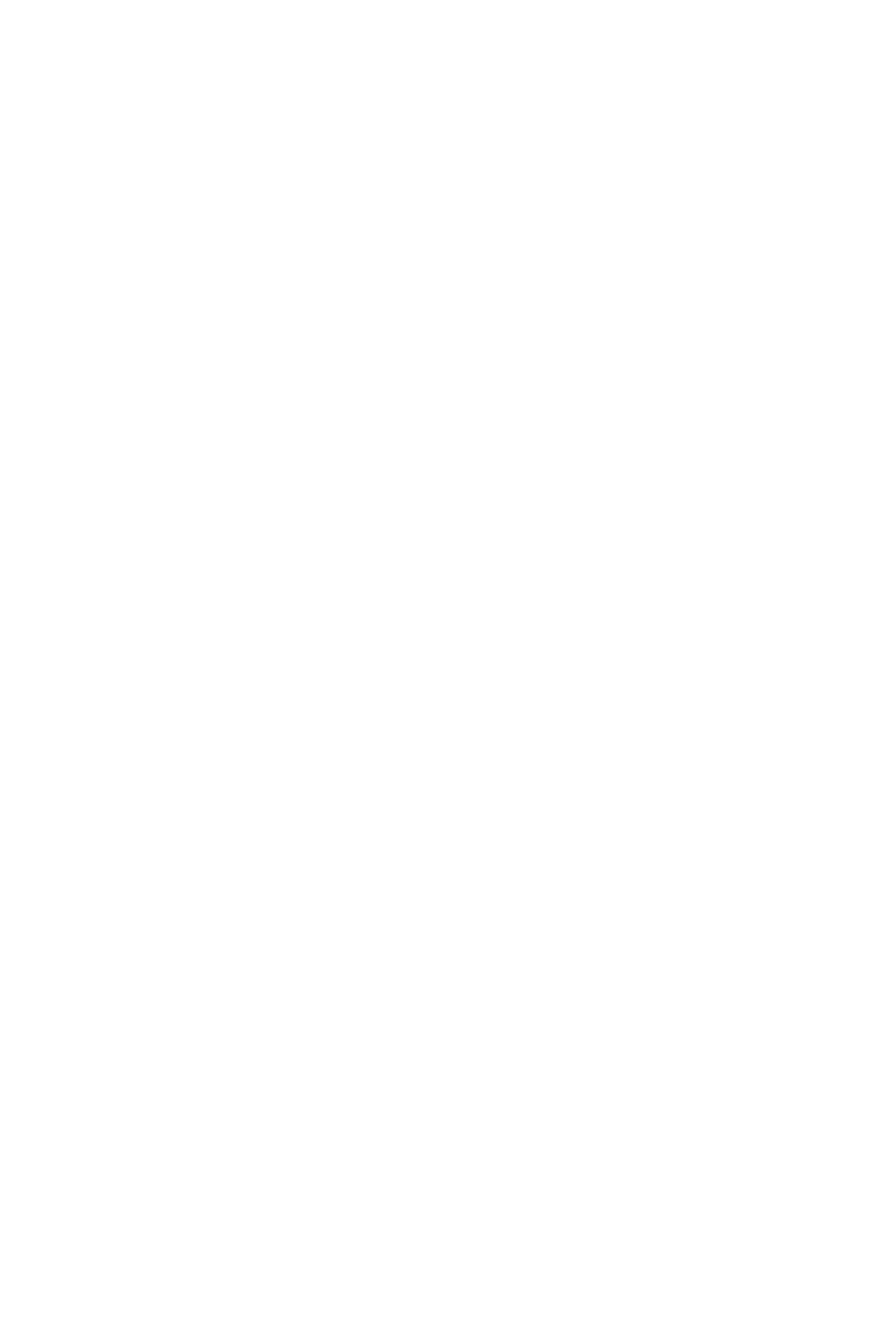
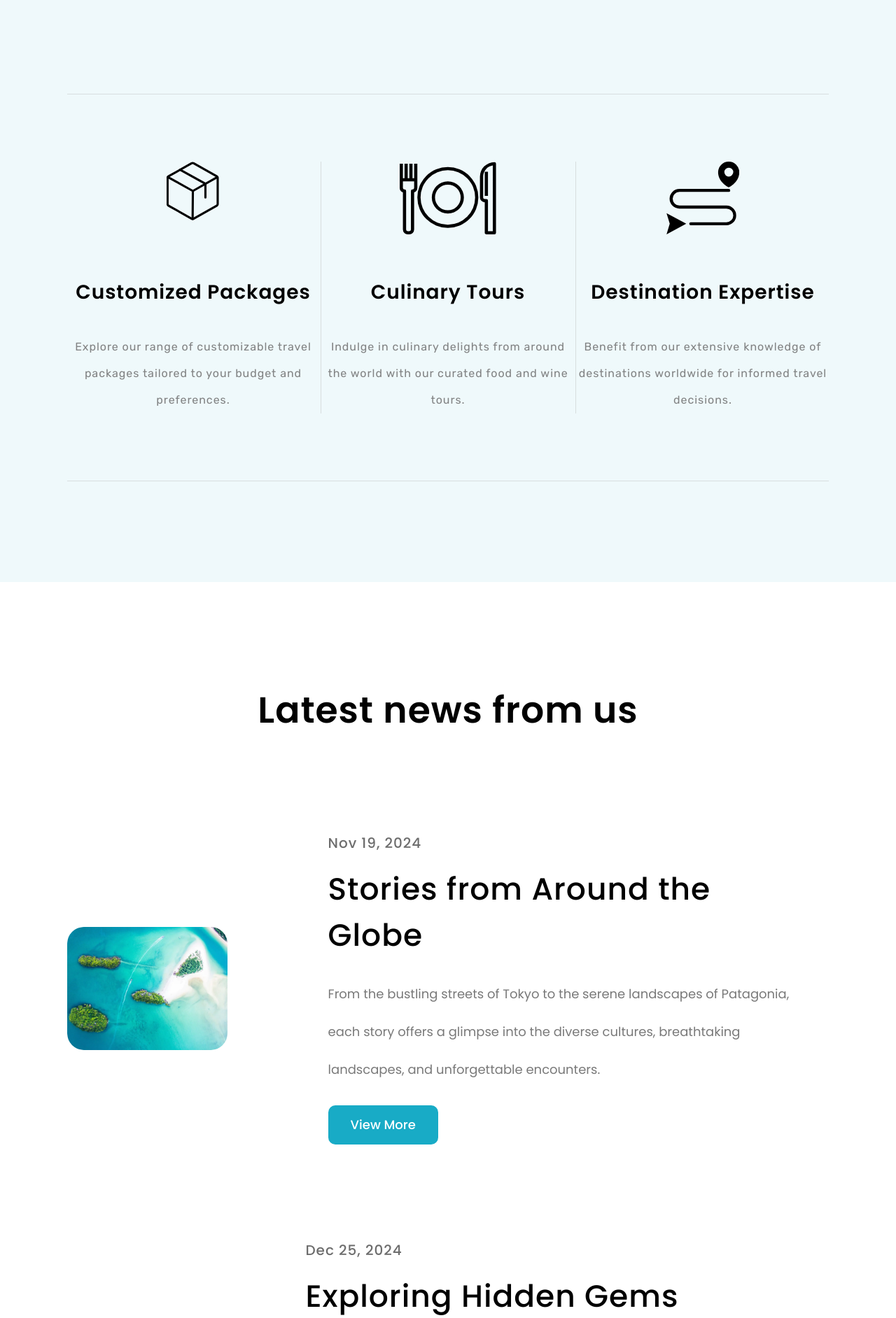
Before and after one commit to GorDjan/traveling-agency, a React (Vite) app: page / in a window 1280 px wide. Shown: the part 2280-4164 px from the top of the page at 70% size. Before the commit the page ends 2270 px from the top, so only its background shows below. Built offline with nearby package versions, Linux system fonts and the light colour scheme.

Commit message:
ExploreMore, News, Services: Add new components and update existing ones

```diff
--- a/src/App.tsx
+++ b/src/App.tsx
@@ -3,13 +3,16 @@ import Hero from "./components/Hero/Hero";
 import Main from "./components/Main";
 import Navigation from "./components/Navigation/Navigation";
 import Page from "./components/Page";
+import Services from "./components/Services/Services";
 import Steps from "./components/Steps/Steps";
+import News from "./components/News/News.tsx";
+import ExploreMore from "./components/ExploreMore/ExploreMore.tsx";
 
 
 function App() {
   return (
   <Page>
-    <>
+
       <Header>
 
         <Navigation />
@@ -18,8 +21,11 @@ function App() {
       </Header>
       <Main>
         <Steps />
+        <Services />
+        <News />
+        <ExploreMore />
       </Main>
-    </>
+
   </Page>
   );
 }
--- /dev/null
+++ b/src/components/ExploreMore/ExploreMore.tsx
@@ -0,0 +1,58 @@
+import { useState } from "react";
+import { LOCATION_CARDS_SHOWN } from "../../utils/constants";
+import LocationCard from "./LocationCard";
+import CaretUp from "../Icons/CaretUp";
+import { locations } from "../../utils/content";
+
+export default function ExploreMore() {
+  const [currIndex, setCurrIndex] = useState<number>(0);
+
+  const totalLocations = locations.length;
+  const renderedLocations = locations?.slice(
+    currIndex,
+    currIndex + LOCATION_CARDS_SHOWN,
+  );
+
+  const handleRightClick = () => setCurrIndex((prevIndex) => prevIndex + 1);
+  const handleLeftClick = () => setCurrIndex((prevIndex) => prevIndex - 1);
+
+  return (
+    <section className="px-24 py-26" id="ExploreMore">
+      <div className="m-auto max-w-389">
+        <div className="flex items-end justify-between gap-y-33">
+          <div>
+            <h2 className="tracking-6 mb-4 text-[3.25rem] font-semibold">
+              Explore more
+            </h2>
+            <p className="tracking-6 text-grey-700 text-[1.75rem] font-light">
+              Let’s go on adventure
+            </p>
+          </div>
+          <div className="mb-2 flex gap-x-6">
+            <button
+              className="bg-grey-300 not-disabled:hover:bg-grey-400 flex size-18 cursor-pointer place-content-center rounded-full transition-all duration-200 disabled:cursor-not-allowed disabled:opacity-50"
+              aria-label="arrow left"
+              onClick={handleLeftClick}
+              disabled={currIndex === 0}
+            >
+              <CaretUp className="w-6 -rotate-90 fill-white" />
+            </button>
+            <button
+              className="bg-primary-700 not-disabled:hover:bg-primary-800 flex size-18 cursor-pointer place-content-center rounded-full transition-all duration-200 disabled:cursor-not-allowed disabled:opacity-50"
+              aria-label="arrow right"
+              onClick={handleRightClick}
+              disabled={currIndex >= totalLocations - 6}
+            >
+              <CaretUp className="w-6 rotate-90 fill-white" />
+            </button>
+          </div>
+        </div>
+        <ul className="mt-33 grid grid-cols-3 gap-x-29 gap-y-24">
+          {renderedLocations?.map((location) => (
+            <LocationCard location={location} key={location.id} />
+          ))}
+        </ul>
+      </div>
+    </section>
+  );
+}
--- /dev/null
+++ b/src/components/ExploreMore/LocationCard.tsx
@@ -0,0 +1,48 @@
+import { motion } from "motion/react";
+import { Location } from "../../utils/contentTypes";
+import { Location as LocationIcon } from "../Icons/Location";
+import Star from "../Icons/Star";
+
+interface LocationCardProps {
+  location: Location;
+}
+
+export default function LocationCard({ location }: LocationCardProps) {
+  return (
+    <motion.li
+      className="group cursor-pointer"
+      initial={{ opacity: 0, y: 20 }}
+      animate={{ opacity: 1, y: 0 }}
+      exit={{ opacity: 0, y: 20 }}
+      transition={{ duration: 0.35, ease: "easeInOut" }}
+    >
+      <div className="relative mb-8 overflow-hidden rounded-3xl">
+        <img
+          className="transform transition-all duration-300 ease-in-out group-hover:scale-103"
+          src={location.img}
+          alt={location.alt}
+        />
+        <div className="absolute top-5 right-6 flex items-center gap-x-2 rounded-[.625rem] bg-white/85 px-3 py-1.5 backdrop-blur-3xl">
+          <Star className="fill-yellow size-6" />
+          <p className="text-grey-600 tracking-6 text-[1.0625rem] font-semibold">
+            {location.rating}
+          </p>
+        </div>
+      </div>
+      <div className="flex items-end justify-between">
+        <div>
+          <p className="mb-3.5 text-[1.75rem] font-semibold">
+            {location.title}
+          </p>
+          <div className="flex items-center">
+            <LocationIcon className="mr-1.5 size-6" />
+            <p className="text-grey-700 text-lg">{location.location}</p>
+          </div>
+        </div>
+        <p className="font-rubik text-[1.75rem]">
+          ${location.pricePerPerson}/<span className="text-[1.25rem]">Pax</span>
+        </p>
+      </div>
+    </motion.li>
+  );
+}
--- a/src/components/Main.tsx
+++ b/src/components/Main.tsx
@@ -1,7 +1,7 @@
 import { ReactElement } from "react";
 
 interface MainProps {
-    children: ReactElement;
+    children: ReactElement[];
 }
 export default function Main(props: MainProps) {
   return  <main>
--- /dev/null
+++ b/src/components/News/BlogPost.tsx
@@ -0,0 +1,37 @@
+import { motion } from "motion/react";
+import { useState } from "react";
+import { type BlogPost } from "../../utils/contentTypes";
+
+export default function BlogPost({ card }: { card: BlogPost }) {
+  const [imageLoaded, setImageLoaded] = useState<boolean>(false);
+
+  return (
+    <motion.li
+      className="group flex cursor-pointer items-center justify-between gap-x-36"
+      initial={{ opacity: 0, y: 20 }}
+      animate={{ opacity: imageLoaded ? 1 : 0, y: imageLoaded ? 0 : 20 }}
+      transition={{ duration: 0.35, ease: "easeInOut" }}
+    >
+      <div className="overflow-hidden rounded-[1.5rem]">
+        <img
+          src={card.img}
+          alt={card.alt}
+          className="max-h-108 transform rounded-[1.375rem] transition-all duration-300 ease-in-out group-hover:scale-103"
+          onLoad={() => setImageLoaded(true)}
+        />
+      </div>
+      <div className="mr-11 max-w-195">
+        <p className="tracking-6 text-grey-900 mb-4.5 text-[1.25rem] font-medium">
+          {card.date}
+        </p>
+        <h4 className="tracking-6 mb-6 text-[2.75rem] font-medium">
+          {card.title}
+        </h4>
+        <p className="text-grey-800 mb-6 text-lg/13.5">{card.summary}</p>
+        <button className="bg-primary-700 hover:bg-primary-800 cursor-pointer rounded-[.625rem] px-8 py-3.5 text-lg font-medium text-white transition-all duration-200">
+          View More
+        </button>
+      </div>
+    </motion.li>
+  );
+}
--- /dev/null
+++ b/src/components/News/News.tsx
@@ -0,0 +1,19 @@
+import BlogPost from "./BlogPost";
+import { blogPosts } from "../../utils/content";
+
+export default function News() {
+  return (
+    <section className="px-24 py-36">
+      <div className="m-auto max-w-389">
+        <h2 className="tracking-6 mb-34 text-center text-[3.25rem] font-semibold">
+          Latest news from us
+        </h2>
+        <ul className="flex flex-col gap-y-34">
+          {blogPosts.map((card) => (
+            <BlogPost card={card} key={card.id} />
+          ))}
+        </ul>
+      </div>
+    </section>
+  );
+}
--- a/src/components/Page.tsx
+++ b/src/components/Page.tsx
@@ -1,7 +1,7 @@
 import  { ReactElement } from 'react'
 
 interface PageProps {
-   children: ReactElement;
+   children: ReactElement[];
 
 }
 export default function Page(props: PageProps) {
--- /dev/null
+++ b/src/components/Services/Service.tsx
@@ -0,0 +1,24 @@
+import { type Service } from "../../utils/contentTypes";
+
+interface ServiceProps {
+  service: Service;
+}
+
+export default function Service({ service }: ServiceProps) {
+  return (
+    <li
+      key={service.id}
+      className="group flex h-90 max-w-90 flex-col justify-between"
+    >
+      <service.Icon className="h-26 place-self-center group-first-of-type:h-21" />
+      <div className="text-center">
+        <h3 className="tracking-6 mb-9.5 text-[1.75rem]/10.5 font-semibold text-nowrap">
+          {service.heading}
+        </h3>
+        <p className="text-grey-900/85 tracking-6 font-rubik text-base/9.5">
+          {service.description}
+        </p>
+      </div>
+    </li>
+  );
+}
--- /dev/null
+++ b/src/components/Services/Services.tsx
@@ -0,0 +1,27 @@
+import { services } from "../../utils/content";
+import { type Service as IService } from "../../utils/contentTypes";
+import Service from "./Service";
+
+const CustomizedPackages: IService = services.at(0)!;
+const CulinaryTours: IService = services.at(1)!;
+const DestinationExpertise: IService = services.at(2)!;
+
+export default function Services() {
+  return (
+    <section className="bg-primary-100 px-24 py-36">
+      <ul className="border-grey-500/40 m-auto flex max-w-389 justify-between border-y-1 py-24">
+        <Service service={CustomizedPackages} />
+        <li
+          className="bg-grey-500/40 block w-0.25 self-stretch"
+          aria-label="a grey divider element"
+        />
+        <Service service={CulinaryTours} />
+        <li
+          className="bg-grey-500/40 block w-0.25 self-stretch"
+          aria-label="a grey divider element"
+        />
+        <Service service={DestinationExpertise} />
+      </ul>
+    </section>
+  );
+}
--- /dev/null
+++ b/src/utils/constants.ts
@@ -0,0 +1,5 @@
+const LOCATION_CARDS_SHOWN = 6;
+
+export {
+  LOCATION_CARDS_SHOWN,
+}
```
